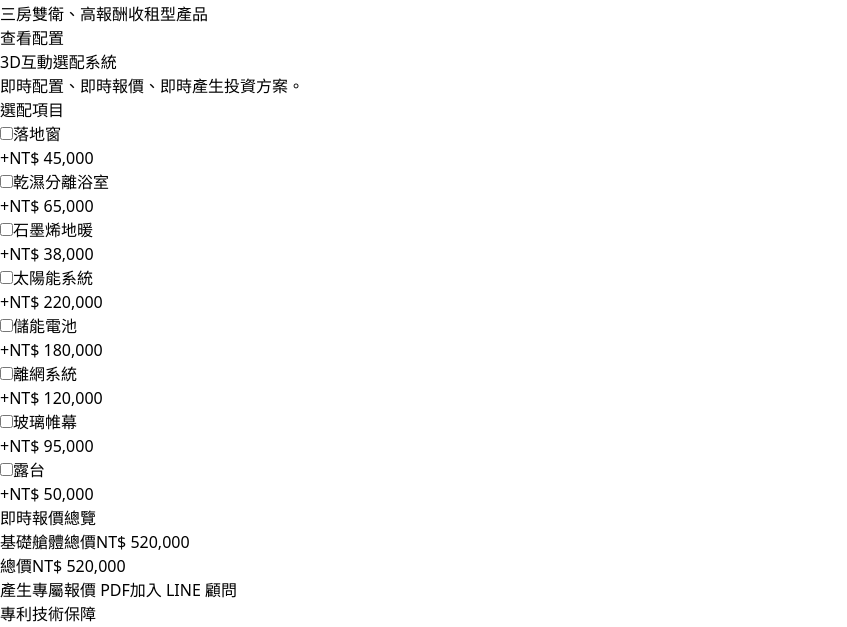
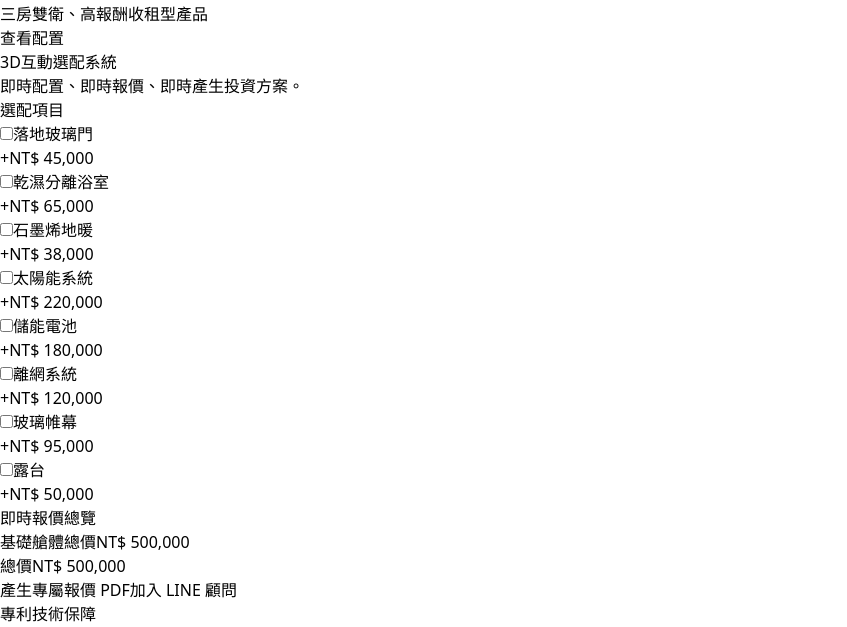
Before and after one commit to herbert0220/GPSH, a React (Vite) app: page / in a window 1280 px wide. Shown: the part 1180-1807 px from the top of the page, without its empty margins (0-847 px from the left). Built offline with nearby package versions, Linux system fonts and the light colour scheme.

Commit message:
Update App.jsx

```diff
--- a/src/App.jsx
+++ b/src/App.jsx
@@ -16,7 +16,7 @@ export default function App() {
 
   // 選配項目及其對應價格
   const optionList = [
-    { id: 'glass', name: '落地窗', price: 45000 },
+    { id: 'glass', name: '落地玻璃門', price: 45000 },
     { id: 'bathroom', name: '乾濕分離浴室', price: 65000 },
     { id: 'floor', name: '石墨烯地暖', price: 38000 },
     { id: 'solar', name: '太陽能系統', price: 220000 },
@@ -27,7 +27,7 @@ export default function App() {
   ]
 
   // 基礎價格與已選配狀態
-  const basePrice = 520000
+  const basePrice = 500000
   const [selectedOptions, setSelectedOptions] = useState({})
 
   // 處理複選框點擊
```
